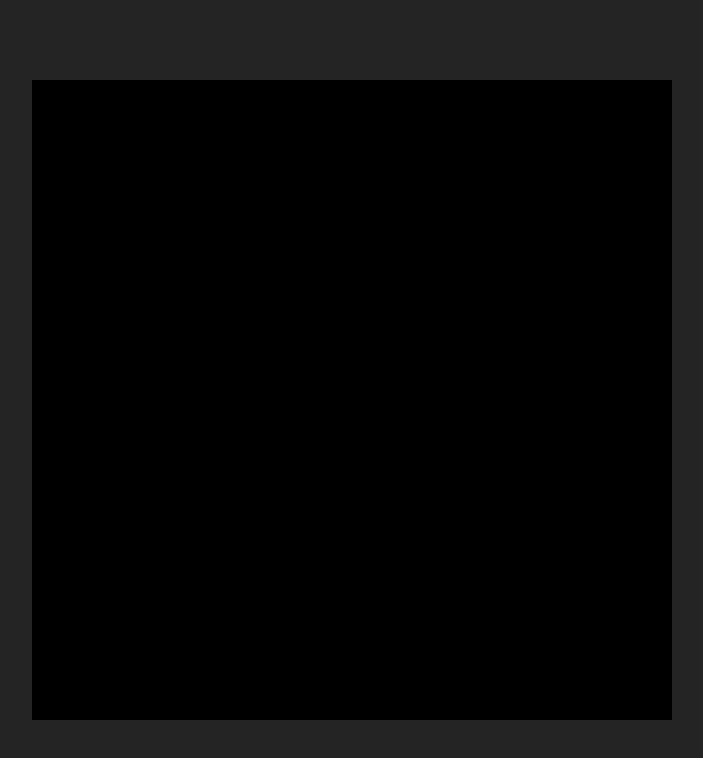
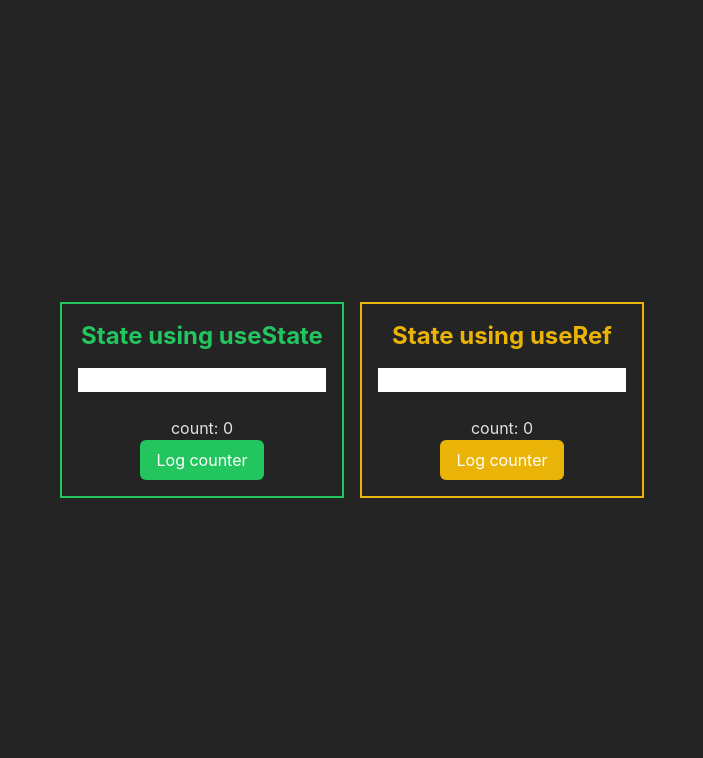
Before and after one commit to SilviuIordache/react-feature, a React (Vite) app: page / in a window 1280 px wide. Shown: the top 758 px of the page, without its empty margins (288-991 px from the left). Built offline with nearby package versions, Linux system fonts and the light colour scheme.

Commit message:
Update example

```diff
--- a/src/App.jsx
+++ b/src/App.jsx
@@ -1,12 +1,12 @@
 import './App.css';
-import FlippySquares from './ReactArt/FlippySquares';
-import UseContext from './ReactConcepts/UseContext';
+import UseRefVsUseState from './ReactConcepts/UseRef/UseRefVsUseState';
+
 
 function App() {
   return (
     <div>
       {/* <UseContext /> */}
-      <FlippySquares/>
+      <UseRefVsUseState/>
     </div>
   );
 }
--- a/src/ReactConcepts/UseRef/UseRefVsUseState.jsx
+++ b/src/ReactConcepts/UseRef/UseRefVsUseState.jsx
@@ -1,17 +1,25 @@
 import { useRef, useState } from 'react';
 
-export const UseRefVsUseState = () => {
+const UseRefVsUseState = () => {
+  return (
+    <div className="flex justify-between gap-4">
+      <CounterWithUseState />
+      <CounterWithUseRef />
+    </div>
+  );
+};
+
+const CounterWithUseState = () => {
   const [count, setCount] = useState(0);
-  const countRef = useRef(0);
 
   return (
-    <div className="flex flex-col gap-4">
     <div className="border-2 border-green-500 p-4">
-        <h1 className="text-2xl font-bold text-green-500">
+      <h1 className="text-2xl font-bold text-green-500 mb-4">
         State using useState
       </h1>
       <input type="number" onChange={(e) => setCount(e.target.value)} />
-        <p>useState Count: {count}</p>
+      <div className="mt-6">
+        <p>count: {count}</p>
         <button
           className="bg-green-500 text-white px-4 py-2 rounded-md"
           onClick={() => console.log(count)}
@@ -19,16 +27,24 @@ export const UseRefVsUseState = () => {
           Log counter
         </button>
       </div>
+    </div>
+  );
+};
 
+const CounterWithUseRef = () => {
+  const countRef = useRef(0);
+
+  return (
     <div className="border-2 border-yellow-500 p-4">
-        <h1 className="text-2xl font-bold text-yellow-500">
+      <h1 className="text-2xl font-bold text-yellow-500 mb-4">
         State using useRef
       </h1>
       <input
         type="number"
         onChange={(e) => (countRef.current = e.target.value)}
       />
-        <p>useRef Count: {countRef.current}</p>
+      <div className="mt-6">
+        <p>count: {countRef.current}</p>
         <button
           className="bg-yellow-500 text-white px-4 py-2 rounded-md"
           onClick={() => console.log(countRef.current)}
@@ -39,3 +55,5 @@ export const UseRefVsUseState = () => {
     </div>
   );
 };
+
+export default UseRefVsUseState;
--- a/src/ReactConcepts/UseState/EditProfile.tsx
+++ b/src/ReactConcepts/UseState/UseStateExample.tsx
@@ -1,6 +1,6 @@
 import React, { useState } from 'react';
 
-export default function EditProfile() {
+export default function UseStateExample() {
   const [firstName, setFirstName] = useState('Jane');
   const [lastName, setLastName] = useState('Jacobs');
   const [editMode, setEditMode] = useState(false);
```
Lines whose indentation alone changed are shown as unchanged.
